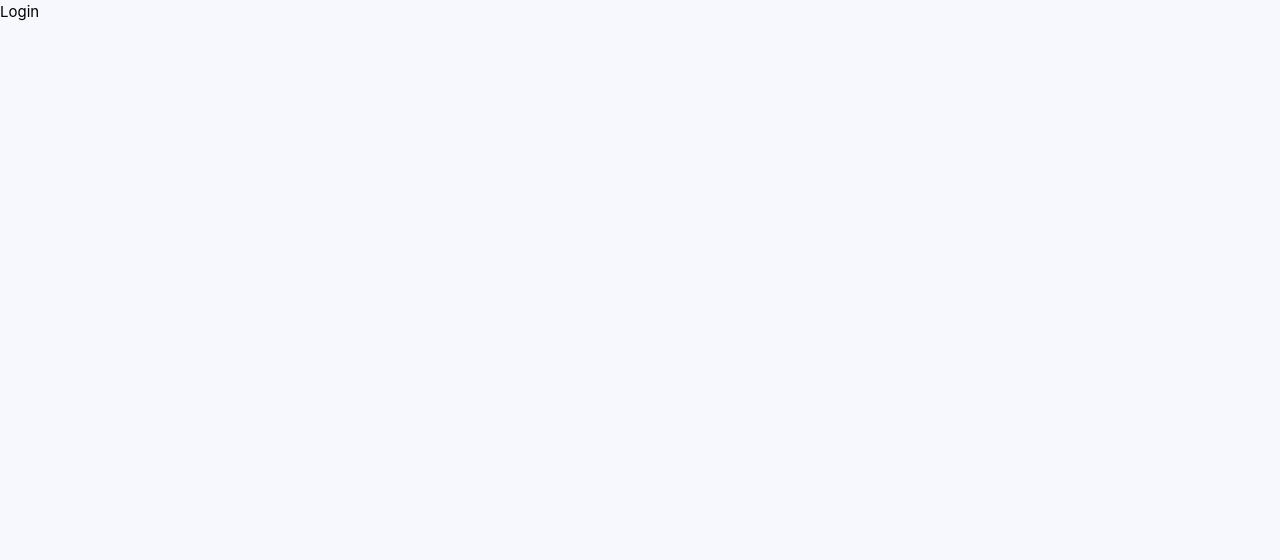
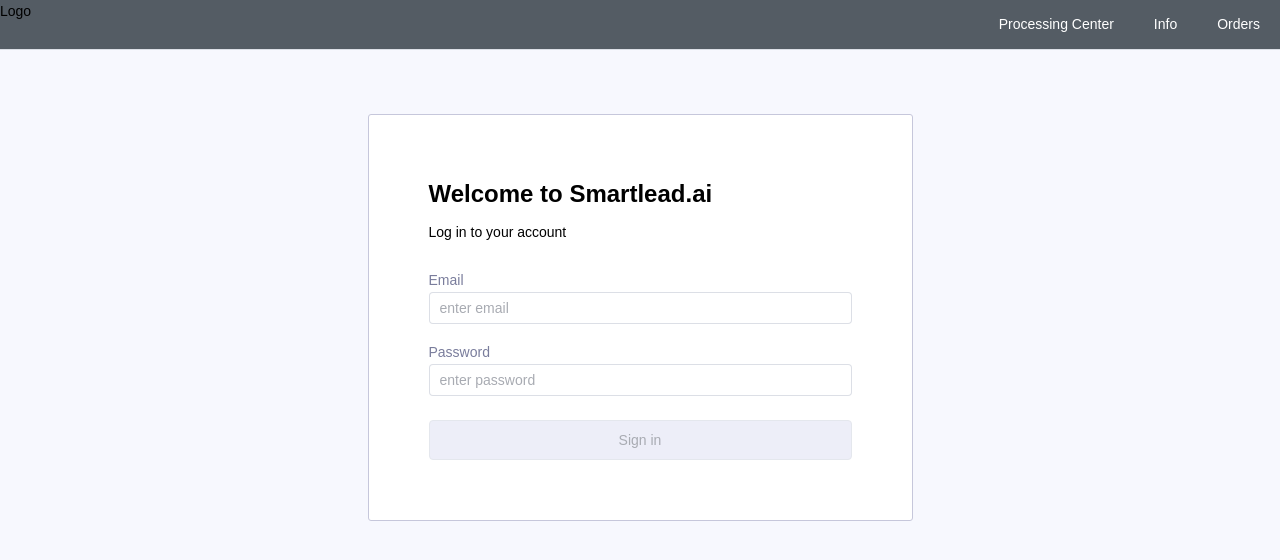
Before and after one commit to Manu-jayaprakash/smart-lead-ai, a Vue app: page / in a window 1280 px wide. Shown: the top 560 px of the page. Built offline with nearby package versions, Linux system fonts and the light colour scheme.

Commit message:
common components & utilities

```diff
--- a/src/App.vue
+++ b/src/App.vue
@@ -1,7 +1,10 @@
 <template>
+  <NavigationBar />
+
   <RouterView />
 </template>
 
 <script setup lang="ts">
 import { RouterView } from 'vue-router'
+import NavigationBar from '@/components/common/NavigationBar.vue'
 </script>
--- a/src/assets/base.css
+++ b/src/assets/base.css
@@ -55,29 +55,15 @@
 *::after {
   box-sizing: border-box;
   margin: 0;
-  font-weight: normal;
 }
 
 body {
   min-height: 100vh;
   line-height: 1.6;
-  font-family:
-    Inter,
-    -apple-system,
-    BlinkMacSystemFont,
-    'Segoe UI',
-    Roboto,
-    Oxygen,
-    Ubuntu,
-    Cantarell,
-    'Fira Sans',
-    'Droid Sans',
-    'Helvetica Neue',
-    sans-serif;
-  font-size: 15px;
+  font-family: sans-serif;
+  font-size: 14px;
   text-rendering: optimizeLegibility;
   -webkit-font-smoothing: antialiased;
   -moz-osx-font-smoothing: grayscale;
-  margin: 0px;
   background: #f7f8fe;
 }
--- a/src/assets/main.css
+++ b/src/assets/main.css
@@ -1,6 +1,7 @@
 @import './base.css';
+@import './utility.scss';
 
 #app {
-  font-weight: normal;
+  /* font-weight: normal; */
   min-height: 100vh;
 }
--- /dev/null
+++ b/src/assets/utility.scss
@@ -0,0 +1,32 @@
+.flex {
+  display: flex;
+}
+.column {
+  flex-direction: column;
+}
+.width-100 {
+  width: 100%;
+}
+
+$spacing: (
+  'xs': 0.25rem,
+  'sm': 0.5rem,
+  'md': 1rem,
+  'lg': 1.5rem,
+  'xl': 3rem
+);
+
+@each $name, $value in $spacing {
+  .ml-#{$name} {
+    margin-left: $value;
+  }
+  .mr-#{$name} {
+    margin-right: $value;
+  }
+  .mt-#{$name} {
+    margin-top: $value;
+  }
+  .mb-#{$name} {
+    margin-bottom: $value;
+  }
+}
--- /dev/null
+++ b/src/components/common/CommonButton.vue
@@ -0,0 +1,39 @@
+<template>
+  <el-button
+    class="common-button"
+    :class="{
+      'common-button--disabled': isDisabled,
+      'common-button--active': !isDisabled
+    }"
+    :disabled="isDisabled"
+  >
+    {{ label }}
+  </el-button>
+</template>
+
+<script lang="ts" setup>
+type Props = {
+  label: string
+  isDisabled?: boolean
+}
+
+withDefaults(defineProps<Props>(), {
+  isDisabled: false
+})
+</script>
+
+<style lang="scss" scoped>
+.common-button {
+  height: 2.5rem;
+}
+.common-button--disabled {
+  background-color: #edeef8;
+  &.is-disabled:hover {
+    background-color: #edeef8;
+  }
+}
+.common-button--active {
+  background-color: $primary;
+  color: #fff;
+}
+</style>
--- /dev/null
+++ b/src/components/common/CommonInput.vue
@@ -0,0 +1,28 @@
+<template>
+  <div>
+    <div v-if="label" class="common-input__label">
+      {{ label }}
+    </div>
+
+    <el-input v-model="model" :placeholder="placeholder" />
+  </div>
+</template>
+<script lang="ts" setup>
+type Props = {
+  label?: string
+  placeholder?: string
+}
+
+defineProps<Props>()
+
+const model = defineModel<string>({
+  required: true
+})
+</script>
+
+<style lang="scss" scoped>
+.common-input__label {
+  line-height: 1.5rem;
+  color: #7a7d9c;
+}
+</style>
--- /dev/null
+++ b/src/components/common/FormCard.vue
@@ -0,0 +1,14 @@
+<template>
+  <div class="form-card">
+    <slot />
+  </div>
+</template>
+<style lang="scss" scoped>
+.form-card {
+  background-color: white;
+  border: 1px solid #c6c7db;
+  border-radius: 3px;
+  max-width: 545px;
+  padding: 3.75rem;
+}
+</style>
--- /dev/null
+++ b/src/components/common/NavigationBar.vue
@@ -0,0 +1,24 @@
+<template>
+  <el-menu
+    mode="horizontal"
+    background-color="#545c64"
+    text-color="#fff"
+    active-text-color="#ffd04b"
+    :ellipsis="false"
+  >
+    <div class="navigation-bar__logo">Logo</div>
+    <el-menu-item index="1">Processing Center</el-menu-item>
+    <el-menu-item index="2">Info</el-menu-item>
+    <el-menu-item index="3">Orders</el-menu-item>
+  </el-menu>
+</template>
+
+<style lang="scss" scoped>
+.navigation-bar__logo {
+  margin-right: auto;
+  cursor: pointer;
+}
+.el-menu--horizontal {
+  --el-menu-horizontal-height: 50px;
+}
+</style>
--- a/src/router/index.ts
+++ b/src/router/index.ts
@@ -19,17 +19,17 @@
         {
           path: 'all-leads',
           name: RouteNames.ALL_LEADS,
-          component: () => import('@/components/AllLeads/AllLeads.vue')
+          component: () => import('@/components/all-leads/AllLeads.vue')
         },
         {
           path: 'master-inbox',
           name: RouteNames.MASTER_INBOX,
-          component: () => import('@/components/AllLeads/AllLeads.vue')
+          component: () => import('@/components/all-leads/AllLeads.vue')
         },
         {
           path: 'email-campaigns',
           name: RouteNames.EMAIL_CAMPAIGNS,
-          component: () => import('@/components/EmailCampaigns/EmailCampaigns.vue')
+          component: () => import('@/components/email-campaigns/EmailCampaigns.vue')
         }
       ]
     }
--- a/src/views/LoginView/LoginPage.vue
+++ b/src/views/LoginView/LoginPage.vue
@@ -1 +1,39 @@
-<template>Login</template>
+<template>
+  <FormCard class="login-page">
+    <h2 class="login-page-heading">Welcome to Smartlead.ai</h2>
+
+    <p>Log in to your account</p>
+
+    <CommonInput v-model="email" label="Email" placeholder="enter email" class="mb-md mt-lg" />
+
+    <CommonInput v-model="password" label="Password" placeholder="enter password" />
+
+    <CommonButton
+      label="Sign in"
+      class="mt-lg width-100"
+      is-disabled
+      @click="$router.push({ name: RouteNames.ALL_LEADS })"
+    />
+  </FormCard>
+</template>
+
+<script lang="ts" setup>
+import { RouteNames } from '@/router/constants/RouteNames'
+import FormCard from '@/components/common/FormCard.vue'
+import CommonButton from '@/components/common/CommonButton.vue'
+import CommonInput from '@/components/common/CommonInput.vue'
+
+import { ref } from 'vue'
+const email = ref('')
+const password = ref('')
+</script>
+
+<style lang="scss" scoped>
+.login-page-heading {
+  font-size: 1.5rem;
+  margin-bottom: 0.5rem;
+}
+.login-page {
+  margin: 4rem auto 0 auto;
+}
+</style>
```
Also changed, not shown: src/components/all-leads/AllLeads.vue (renamed from src/components/AllLeads/AllLeads.vue), src/components/email-campaigns/EmailCampaigns.vue (renamed from src/components/EmailCampaigns/EmailCampaigns.vue).
